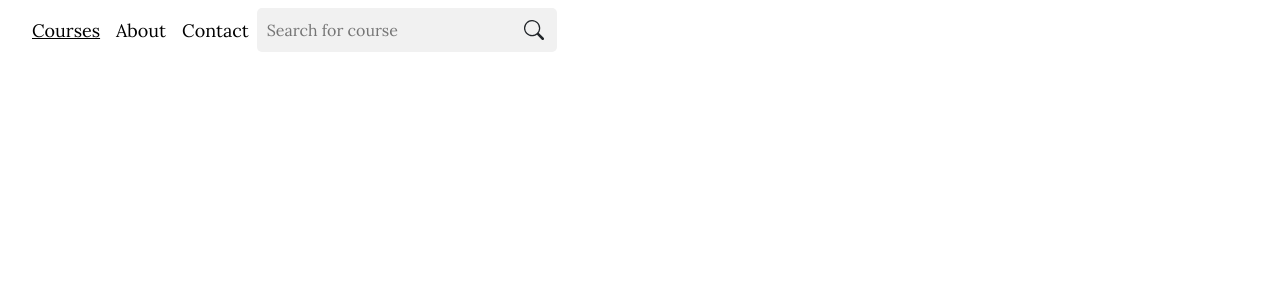
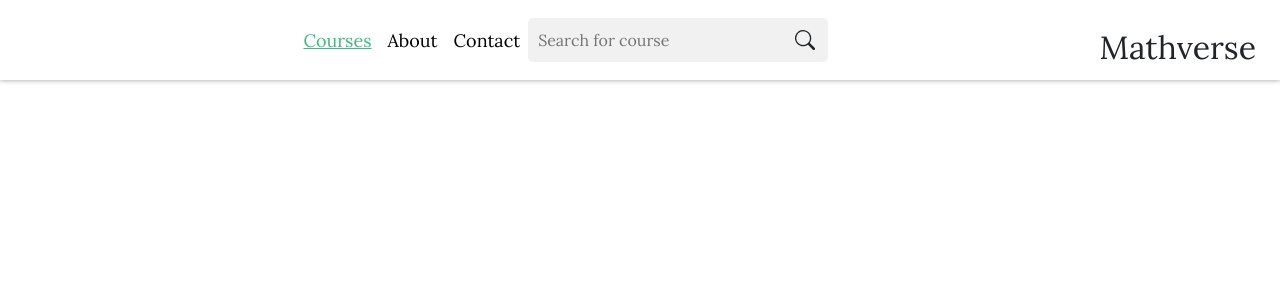
Before and after one commit to AmyPieterse/capstone, a Vue app in the folder mathverse/: page / in a window 1280 px wide. Shown: the top 300 px of the page. Built offline with nearby package versions, Linux system fonts and the light colour scheme.

Commit message:
navbar styling

```diff
--- a/mathverse/src/assets/css/style.css
+++ b/mathverse/src/assets/css/style.css
@@ -27,10 +27,8 @@ html, body {
 
 #app {
     font-family: 'Lora', serif;
-    /* -webkit-font-smoothing: antialiased;
-    -moz-osx-font-smoothing: grayscale;
-    min-height: 100%;
-    display: grid;
-    grid-template-rows: auto 1fr auto;
-    grid-template-columns: 100%; */
 }
+
+main{
+    min-height: 90vh;
+}
--- a/mathverse/src/components/Navbar.vue
+++ b/mathverse/src/components/Navbar.vue
@@ -1,6 +1,5 @@
 <template>
-    <nav class="navbar navbar-expand-md px-4">
-        <div id="navContainer">
+    <nav class="navbar navbar-expand-md px-4" >
             <button class="navbar-toggler" type="button" data-bs-toggle="collapse" data-bs-target="#navbarNav" aria-controls="navbarNav" aria-expanded="false" aria-label="Toggle navigation">
                 <span>
                     <svg xmlns="http://www.w3.org/2000/svg" width="32" height="32" fill="currentColor" class="bi bi-list" viewBox="0 0 16 16">
@@ -9,6 +8,7 @@
                 </span>
             </button>
             <div class="collapse navbar-collapse justify-content-center" id="navbarNav">
+                <div>
                     <ul class="navbar-nav ml-auto text-center">
                         <li class="nav-item active">
                             <router-link class="nav-link" to="/">Courses</router-link>
@@ -20,6 +20,7 @@
                             <router-link class="nav-link" to="/contact">Contact</router-link>
                         </li>
                     </ul>
+                </div>
                 <div>
                     <form id="form" role="search">
                         <input type="search" id="query" name="q"
@@ -35,8 +36,10 @@
             </div>
             <div>
                 <img src="" alt="">
-                <h2></h2>
+                <h2>Mathverse</h2>
             </div>
+            <div>
+
             </div>
     </nav>
 </template>
@@ -48,6 +51,7 @@
 </script>
 
 <style>
+
 form {
     background-color: var(--secondary-color-2);
     width: 300px;
@@ -57,10 +61,18 @@ form {
     flex-direction: row;
     align-items: center;
 }
-.navbar .navbar-toggler{
+nav{
+    box-shadow: 0 0 5px 0 rgba(0,0,0,.4);
+    height: 10vh;
+    width: 100%;
+    display: flex;
+    justify-content: space-between;
+}
+.navbar-toggler{
     border-color: transparent;
 }
 .navContainer{
+    width: 100%;
     display: flex;
 }
 .navbar-nav .nav-link{
@@ -70,9 +82,9 @@ form {
 nav .nav-link:hover{
     color: #42b983!important;
 }
-nav a.router-link-exact-active {
+nav a.router-link-exact-active{
     text-decoration: underline;
-    color: var(--primary-color);
+    color: #42b983!important;
 }
 
 input {
```
Lines whose indentation alone changed are shown as unchanged.
